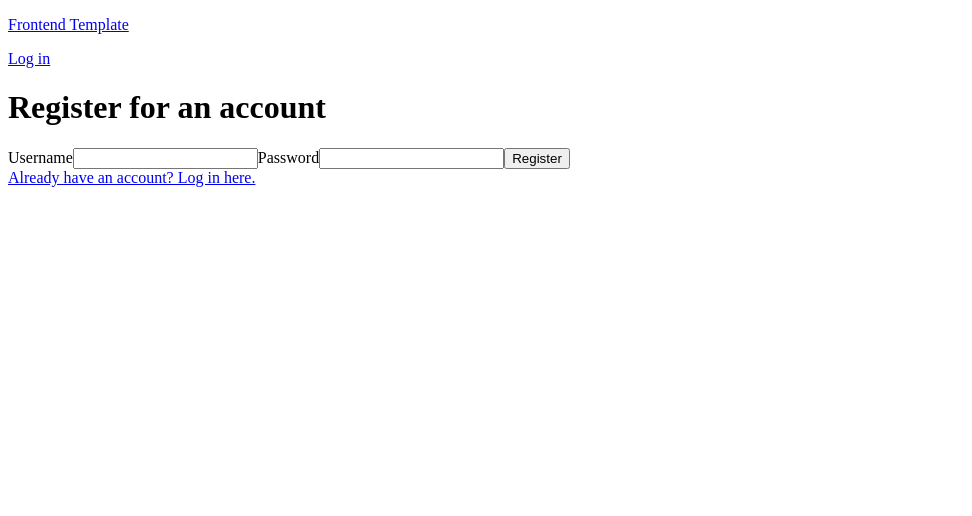
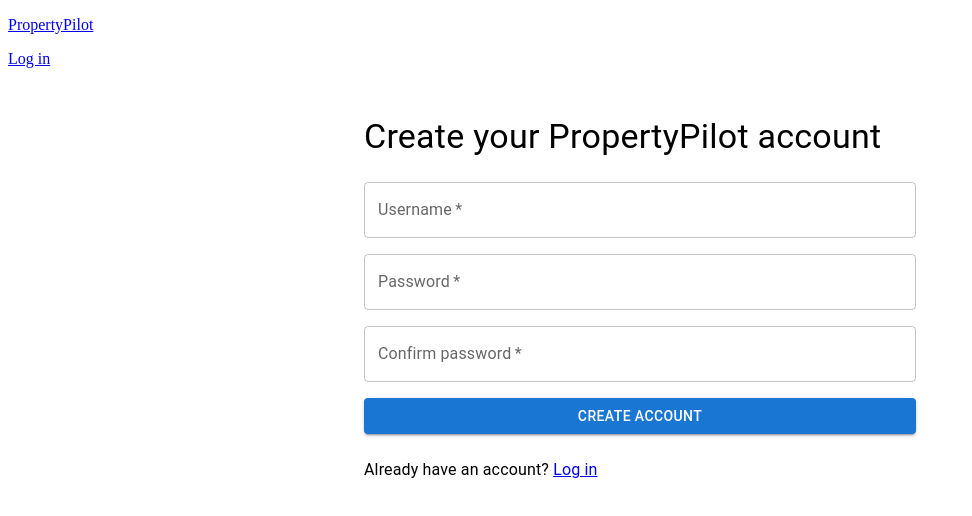
Before and after one commit to HartC2019/propertyops-web, a React (Vite) app: page /register in a window 1280 px wide. Shown: the top 516 px of the page, without its empty margins (0-972 px from the left). Built offline with nearby package versions, Linux system fonts and the light colour scheme; no server answers.

Commit message:
Add authentication flow and MUI UI

```diff
--- a/package.json
+++ b/package.json
@@ -8,6 +8,10 @@
     "preview": "vite preview"
   },
   "dependencies": {
+    "@emotion/react": "^11.14.0",
+    "@emotion/styled": "^11.14.1",
+    "@mui/icons-material": "^9.3.1",
+    "@mui/material": "^9.3.1",
     "react": "^19.0.0",
     "react-dom": "^19.0.0",
     "react-router": "^7.6.0"
--- a/src/App.jsx
+++ b/src/App.jsx
@@ -2,14 +2,18 @@
 import Layout from "./layout/Layout";
 import Login from "./auth/Login";
 import Register from "./auth/Register";
+import RequireAuth from "./auth/RequireAuth";
 
 export default function App() {
   return (
     <Routes>
       <Route element={<Layout />}>
-        <Route index element={<p>Home page</p>} />
+        <Route path="/login" element={<Login />} />
         <Route path="/register" element={<Register />} />
-        <Route path="/login" element={<Login />} />
+
+        <Route element={<RequireAuth />}>
+          <Route index element={<p>Home page</p>} />
+        </Route>
       </Route>
     </Routes>
   );
--- a/src/auth/Login.jsx
+++ b/src/auth/Login.jsx
@@ -2,6 +2,16 @@
 import { Link, useNavigate } from "react-router";
 
 import { useAuth } from "./AuthContext";
+
+import {
+  Alert,
+  Box,
+  Button,
+  Container,
+  Stack,
+  TextField,
+  Typography,
+} from "@mui/material";
 
 /** A form that allows users to log into an existing account. */
 export default function Login() {
@@ -22,21 +32,44 @@
   };
 
   return (
-    <>
-      <h1>Log in to your account</h1>
-      <form action={onLogin}>
-        <label>
-          Username
-          <input type="username" name="username" required />
-        </label>
-        <label>
-          Password
-          <input type="password" name="password" required />
-        </label>
-        <button>Login</button>
-        {error && <output>{error}</output>}
-      </form>
-      <Link to="/register">Need an account? Register here.</Link>
-    </>
+    <Container maxWidth="sm">
+      <Box sx={{ py: 6 }}>
+        <Stack spacing={3}>
+          <Typography variant="h4" component="h1">
+            Log in to PropertyPilot
+          </Typography>
+
+          <Box component="form" action={onLogin}>
+            <Stack spacing={2}>
+              <TextField
+                label="Username"
+                name="username"
+                type="text"
+                required
+                fullWidth
+              />
+
+              <TextField
+                label="Password"
+                name="password"
+                type="password"
+                required
+                fullWidth
+              />
+
+              <Button type="submit" variant="contained">
+                Log in
+              </Button>
+
+              {error && <Alert severity="error">{error}</Alert>}
+            </Stack>
+          </Box>
+
+          <Typography>
+            Don't have an account? <Link to="/register">Create one</Link>
+          </Typography>
+        </Stack>
+      </Box>
+    </Container>
   );
 }
--- a/src/auth/Register.jsx
+++ b/src/auth/Register.jsx
@@ -1,5 +1,15 @@
 import { useState } from "react";
 import { Link, useNavigate } from "react-router";
+
+import {
+  Alert,
+  Box,
+  Button,
+  Container,
+  Stack,
+  TextField,
+  Typography,
+} from "@mui/material";
 
 import { useAuth } from "./AuthContext";
 
@@ -13,6 +23,13 @@
   const onRegister = async (formData) => {
     const username = formData.get("username");
     const password = formData.get("password");
+    const confirmPassword = formData.get("confirmPassword");
+
+    if (password !== confirmPassword) {
+      setError("Passwords do not match.");
+      return;
+    }
+
     try {
       await register({ username, password });
       navigate("/");
@@ -22,21 +39,52 @@
   };
 
   return (
-    <>
-      <h1>Register for an account</h1>
-      <form action={onRegister}>
-        <label>
-          Username
-          <input type="text" name="username" />
-        </label>
-        <label>
-          Password
-          <input type="password" name="password" required />
-        </label>
-        <button>Register</button>
-        {error && <output>{error}</output>}
-      </form>
-      <Link to="/login">Already have an account? Log in here.</Link>
-    </>
+    <Container maxWidth="sm">
+      <Box sx={{ py: 6 }}>
+        <Stack spacing={3}>
+          <Typography variant="h4" component="h1">
+            Create your PropertyPilot account
+          </Typography>
+
+          <Box component="form" action={onRegister}>
+            <Stack spacing={2}>
+              <TextField
+                label="Username"
+                name="username"
+                type="text"
+                required
+                fullWidth
+              />
+
+              <TextField
+                label="Password"
+                name="password"
+                type="password"
+                required
+                fullWidth
+              />
+
+              <TextField
+                label="Confirm password"
+                name="confirmPassword"
+                type="password"
+                required
+                fullWidth
+              />
+
+              <Button type="submit" variant="contained">
+                Create account
+              </Button>
+
+              {error && <Alert severity="error">{error}</Alert>}
+            </Stack>
+          </Box>
+
+          <Typography>
+            Already have an account? <Link to="/login">Log in</Link>
+          </Typography>
+        </Stack>
+      </Box>
+    </Container>
   );
 }
--- /dev/null
+++ b/src/auth/RequireAuth.jsx
@@ -0,0 +1,8 @@
+import { Navigate, Outlet } from "react-router";
+import { useAuth } from "./AuthContext";
+
+export default function RequireAuth() {
+  const { token } = useAuth();
+
+  return token ? <Outlet /> : <Navigate to="/login" replace />;
+}
--- a/src/layout/Navbar.jsx
+++ b/src/layout/Navbar.jsx
@@ -7,7 +7,7 @@
   return (
     <header id="navbar">
       <NavLink id="brand" to="/">
-        <p>Frontend Template</p>
+        <p>PropertyPilot</p>
       </NavLink>
       <nav>
         {token ? (
```
Also changed, not shown: 1 other file (tests, documents, lock files or other folders).
